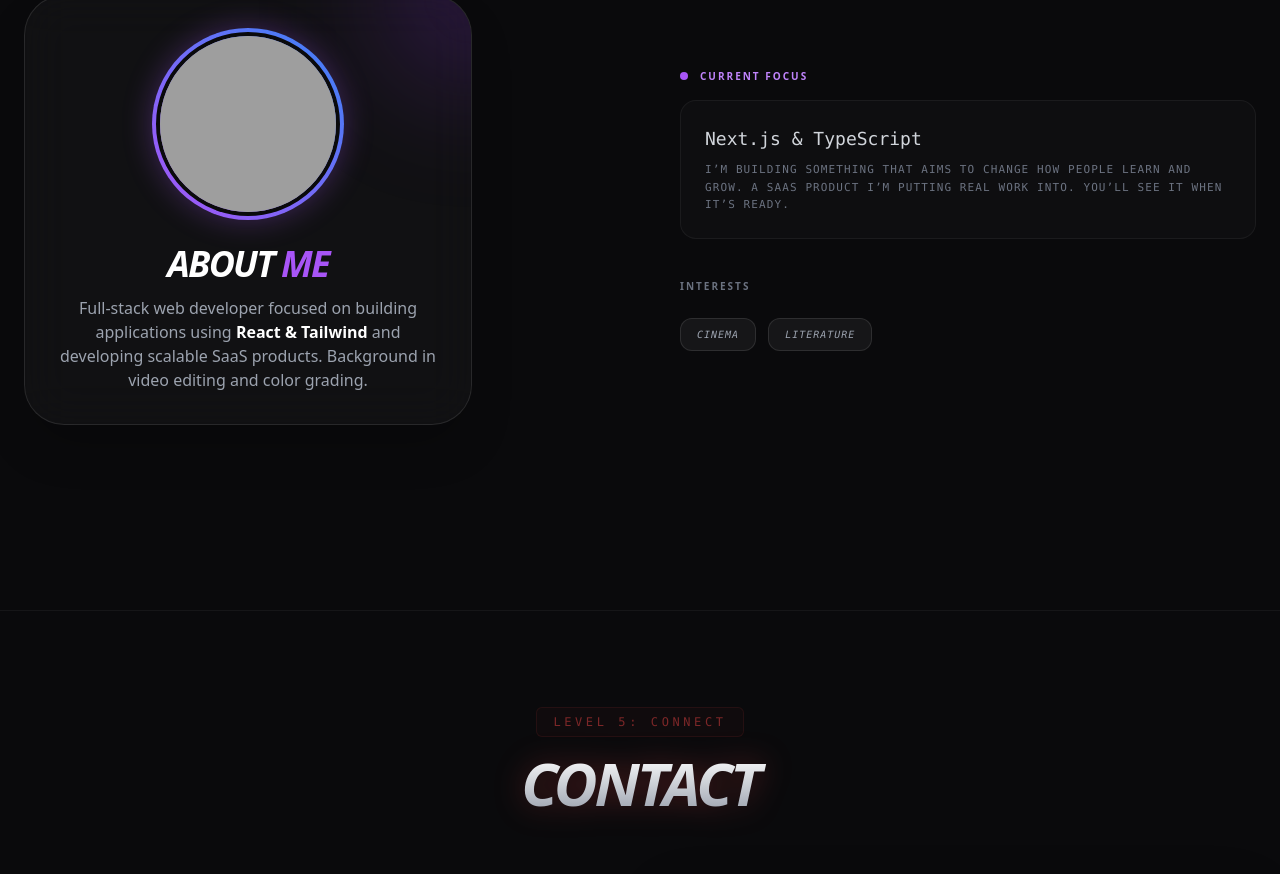
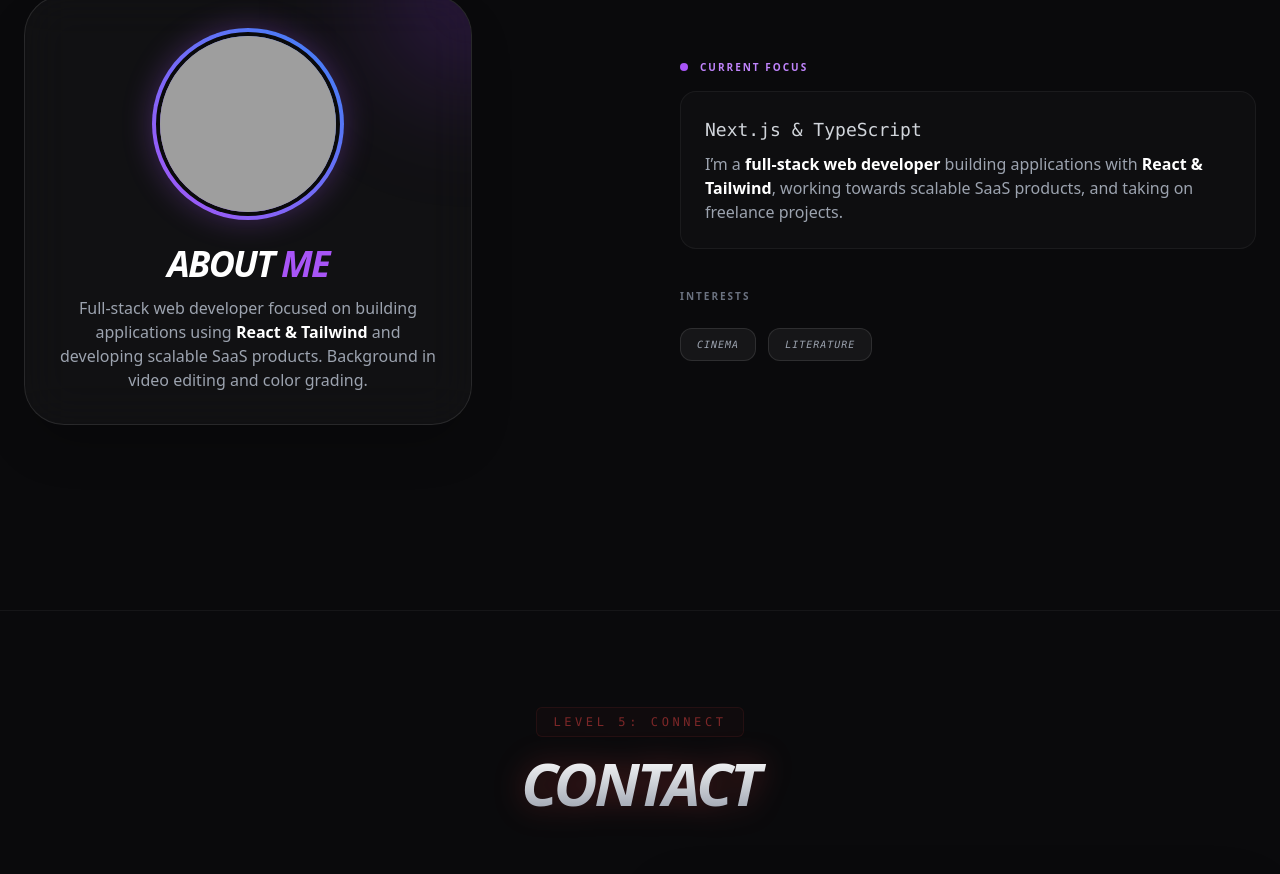
Before and after one commit to Harshitaturs/harshit-portfolio, a website: page index.html in a window 1280 px wide. Shown: the part 2334-3208 px from the top of the page. Drawn offline with Linux system fonts and the light colour scheme; grey boxes are pictures that could not be loaded.

Commit message:
Refine about section and developer positioning

```diff
--- a/index.html
+++ b/index.html
@@ -220,9 +220,9 @@ Full-stack web developer focused on building applications using <span class="tex
                     </h5>
                     <div class="p-5 md:p-6 rounded-2xl bg-white/[0.02] border border-white/5 group-hover:border-purple-500/30 transition-all duration-500">
                         <p class="text-gray-300 text-base md:text-lg font-mono mb-2">Next.js & TypeScript</p>
-                        <p class="text-[10px] md:text-[11px] text-gray-500 font-mono leading-relaxed uppercase tracking-widest">
-                            I’m building something that aims to change how people learn and grow. A SaaS product I’m putting real work into. You’ll see it when it’s ready.
-                        </p>
+                        <p class="text-gray-400 text-sm md:text-base leading-relaxed">
+I’m a <span class="text-white font-bold">full-stack web developer</span> building applications with <span class="text-white font-bold">React & Tailwind</span>, working towards scalable SaaS products, and taking on freelance projects.
+</p>
                     </div>
                 </div>
 
```
